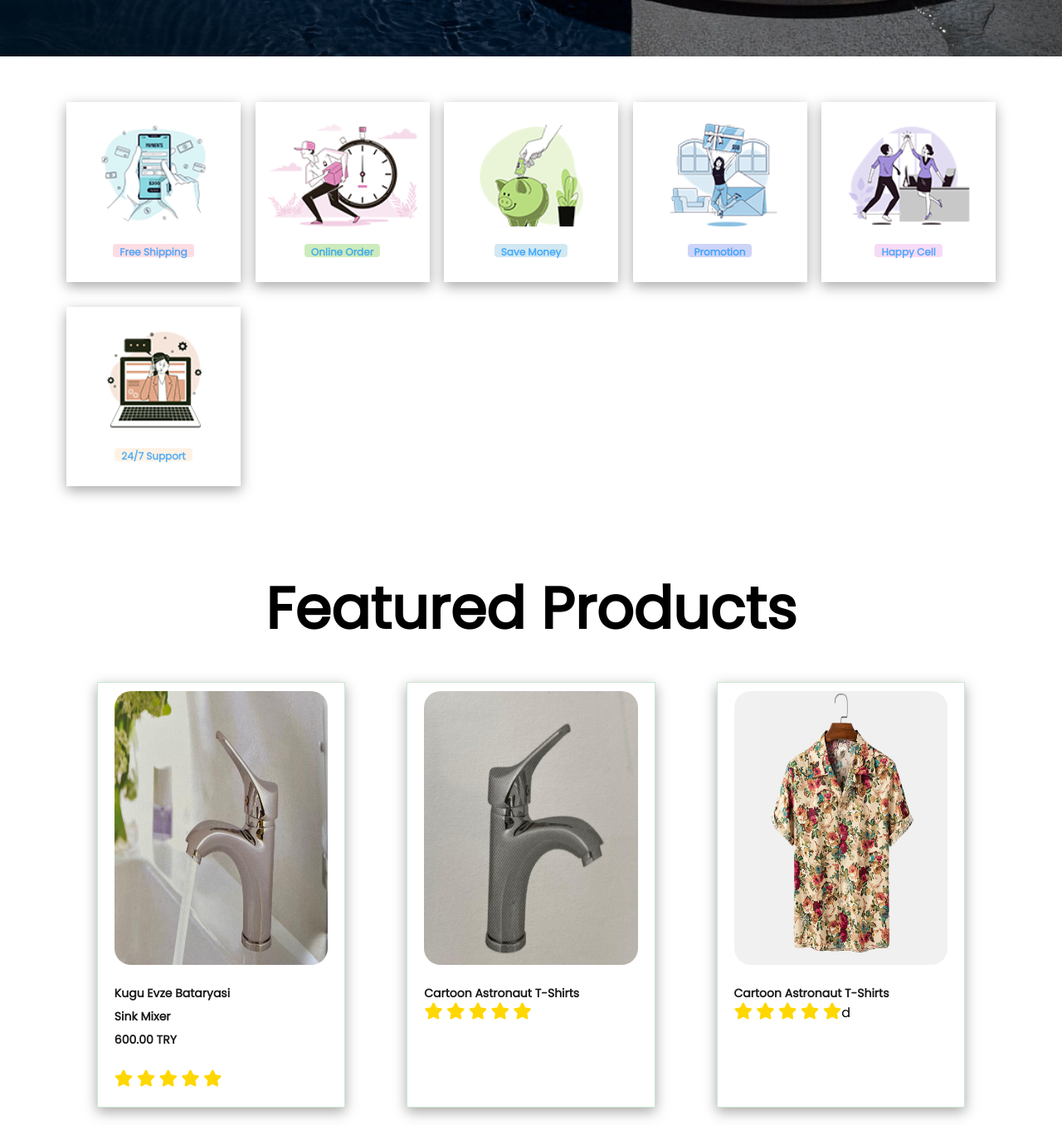
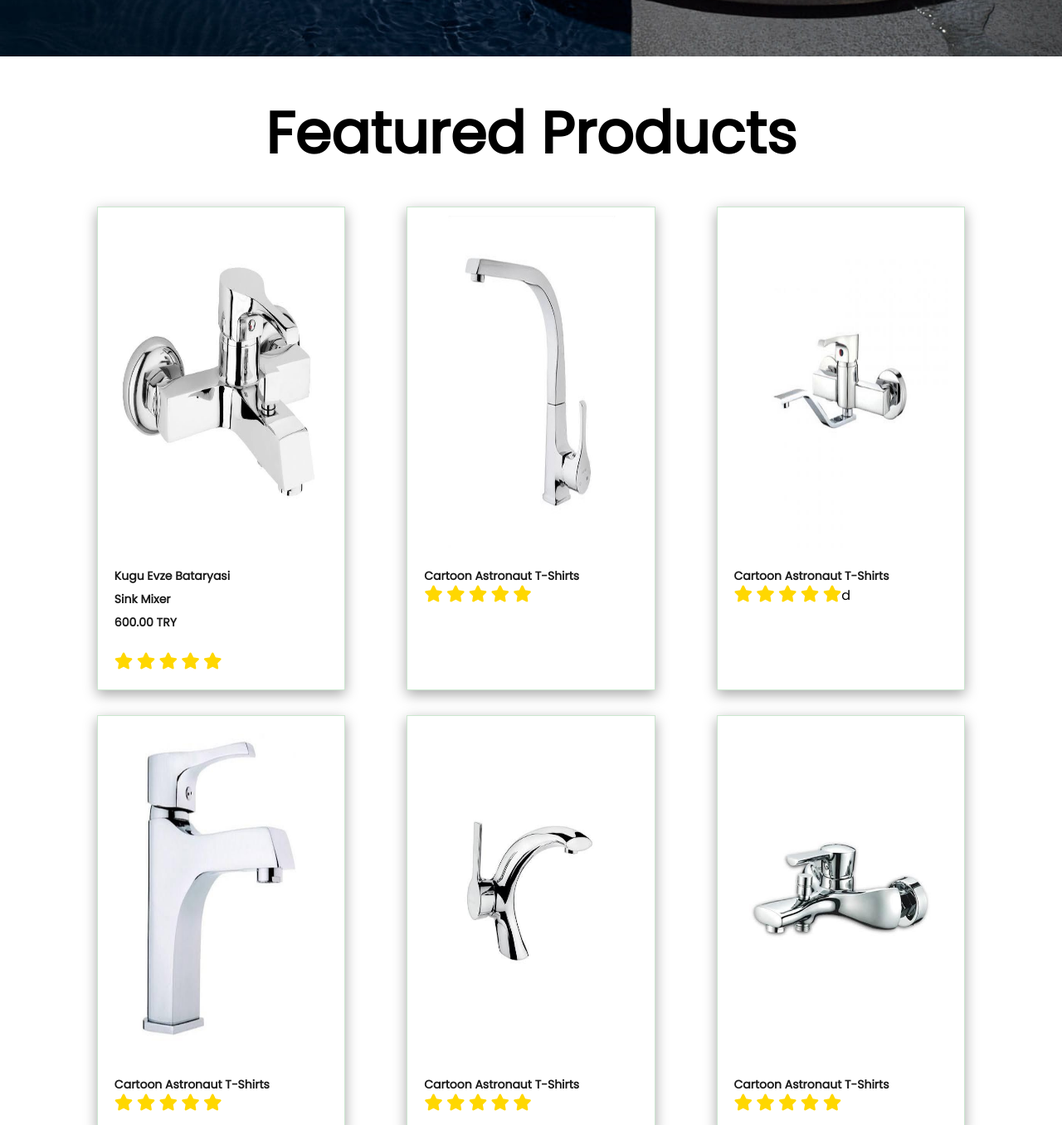
Before and after one commit to MoRahh/turkzzam, a plain HTML site: page index.html in a window 1280 px wide. Shown: the part 780-2136 px from the top of the page at 83% size. Drawn offline with Linux system fonts and the light colour scheme.

Commit message:
changed images

```diff
--- a/index.html
+++ b/index.html
@@ -48,43 +48,11 @@
         <button>Products</button>
     </section>
 
-    <section id="feature" class="section-p1">
-        <div class="fe-box">
-            <img src="/images/features/f1.png" alt="">
-            <h6>Free Shipping</h6>
-        </div>
-
-        <div class="fe-box">
-            <img src="/images/features/f2.png" alt="">
-            <h6>Online Order</h6>
-        </div>
-
-        <div class="fe-box">
-            <img src="/images/features/f3.png" alt="">
-            <h6>Save Money</h6>
-        </div>
-
-        <div class="fe-box">
-            <img src="/images/features/f4.png" alt="">
-            <h6>Promotion</h6>
-        </div>
-
-        <div class="fe-box">
-            <img src="/images/features/f5.png" alt="">
-            <h6>Happy Cell</h6>
-        </div>
-
-        <div class="fe-box">
-            <img src="/images/features/f6.png" alt="">
-            <h6>24/7 Support</h6>
-        </div>
-    </section>
-
     <section id="product1" class="section-p1">
         <h2>Featured Products</h2>
         <div class="pro-container">
             <div class="pro">
-                <img src="images/products/product.jpeg" alt="">
+                <img src="images/products/p1.jpeg" alt="">
                 <div class="description">
                     <h5>Kugu Evze Bataryasi</h5>
                     <h5>Sink Mixer</h5>
@@ -101,7 +69,7 @@
                 </div>
             </div>
             <div class="pro">
-                <img src="images/products/product2.jpeg" alt="">
+                <img src="images/products/p2.jpeg" alt="">
                 <div class="description">
                     <h5>Cartoon Astronaut T-Shirts</h5>
                     <div class="star">
@@ -114,7 +82,7 @@
                 </div>
             </div>
             <div class="pro">
-                <img src="images/products/f3.jpg" alt="">
+                <img src="images/products/p3.jpeg" alt="">
                 <div class="description">
                     <h5>Cartoon Astronaut T-Shirts</h5>
                     <div class="star">
@@ -127,7 +95,7 @@
                 </div>
             </div>
             <div class="pro">
-                <img src="images/products/f4.jpg" alt="">
+                <img src="images/products/p4.jpeg" alt="">
                 <div class="description">
                     <h5>Cartoon Astronaut T-Shirts</h5>
                     <div class="star">
@@ -140,7 +108,7 @@
                 </div>
             </div>
             <div class="pro">
-                <img src="images/products/f5.jpg" alt="">
+                <img src="images/products/p5.jpeg" alt="">
                 <div class="description">
                     <h5>Cartoon Astronaut T-Shirts</h5>
                     <div class="star">
@@ -153,7 +121,7 @@
                 </div>
             </div>
             <div class="pro">
-                <img src="images/products/f6.jpg" alt="">
+                <img src="images/products/p6.jpeg" alt="">
                 <div class="description">
                     <h5>Cartoon Astronaut T-Shirts</h5>
                     <div class="star">
--- a/style/index.scss
+++ b/style/index.scss
@@ -283,7 +283,7 @@ body::-webkit-scrollbar-thumb {
 
         img {
             width: 100%;
-            height: 330px;
+            height: 400px;
 
             border-radius: 20px;
         }
```
Also changed, not shown: images/products/p1.jpeg (added), images/products/p2.jpeg (added), images/products/p3.jpeg (added), images/products/p4.jpeg (added), images/products/p5.jpeg (added), images/products/p6.jpeg (added), style/index.css.
